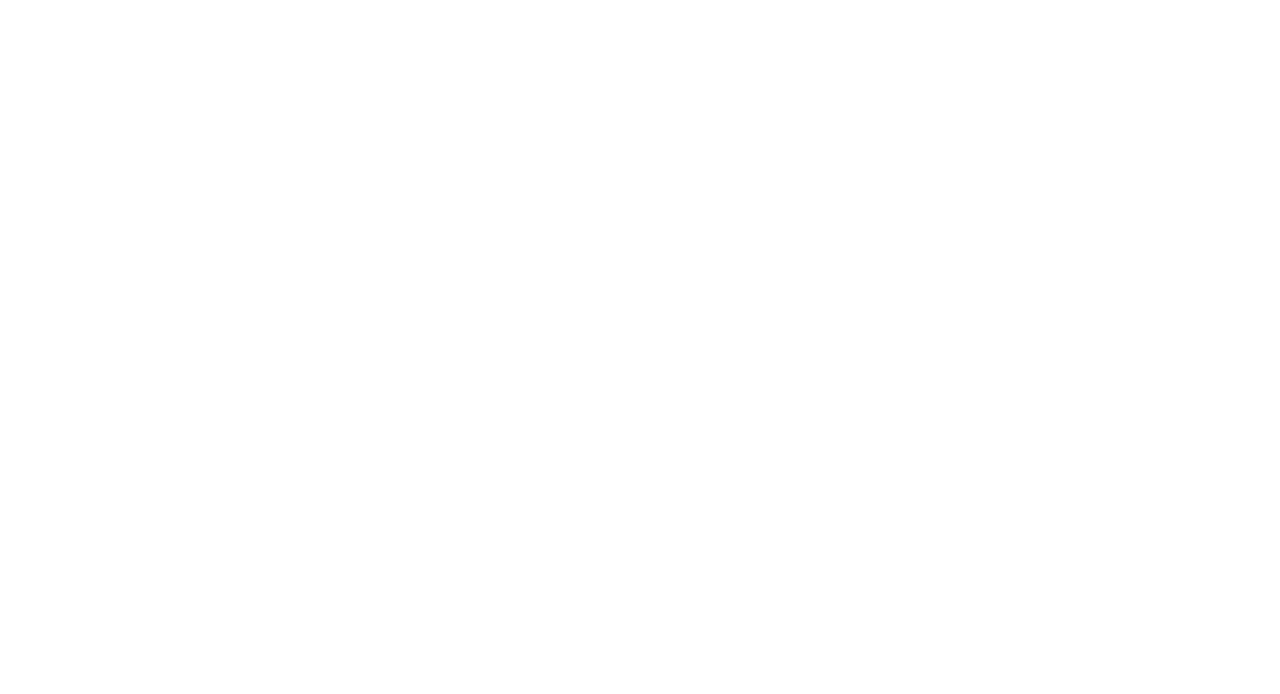
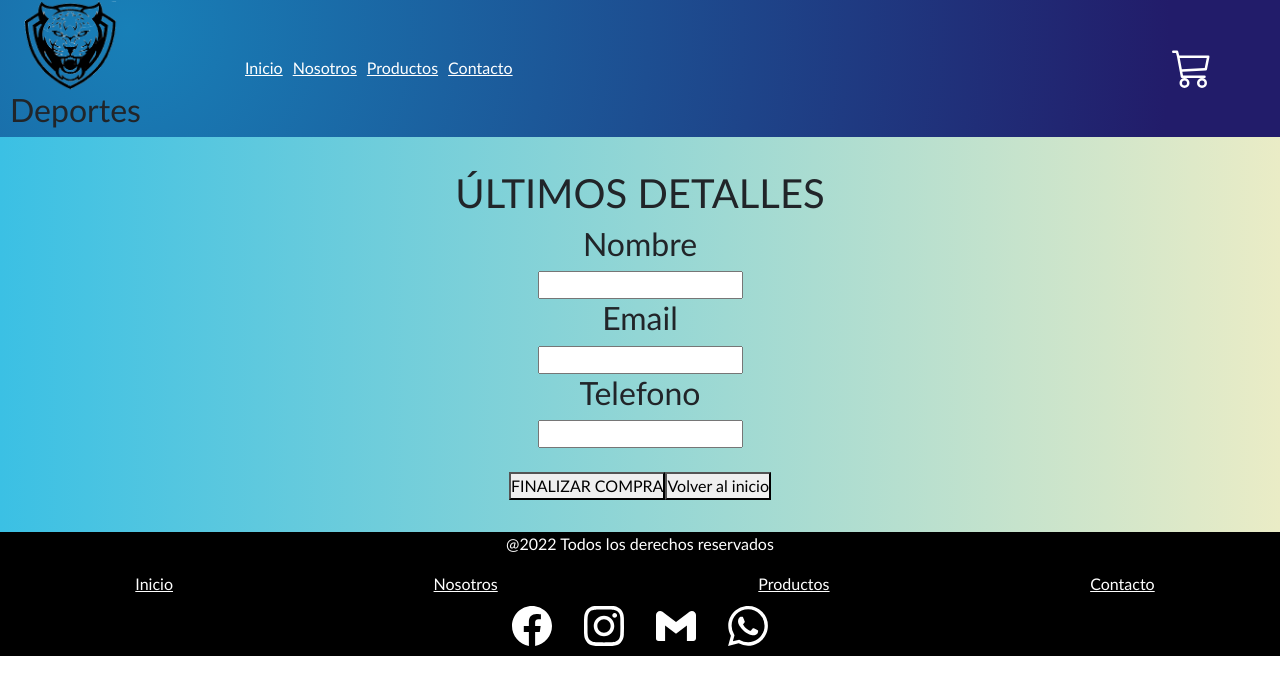
Before and after one commit to Nicolas50399/deportes-Aparicio, a React (Create React App) app: page /orden in a window 1280 px wide. Before the commit this address had no page. Shown: the top 694 px of the page. Built offline with nearby package versions, Linux system fonts and the light colour scheme.

Commit message:
manejo productos - genero orden pedido

```diff
--- a/src/FirebaseInicialize.js
+++ b/src/FirebaseInicialize.js
@@ -10,12 +10,12 @@
 export function FirebaseInicialize() {
 // Your web app's Firebase configuration
     const firebaseConfig = {
-        apiKey: "AIzaSyCzqwJrngA50MgPt6mtRYjL9t4qLElUhvk",
-        authDomain: "nico-app-88e7f.firebaseapp.com",
-        projectId: "nico-app-88e7f",
-        storageBucket: "nico-app-88e7f.appspot.com",
-        messagingSenderId: "264102794474",
-        appId: "1:264102794474:web:6960c6aca328ba58767393"
+        apiKey: "AIzaSyD2I3kurdpTTZksUGT8jdU_NpXdD92u1x8",
+        authDomain: "nico-app3.firebaseapp.com",
+        projectId: "nico-app3",
+        storageBucket: "nico-app3.appspot.com",
+        messagingSenderId: "820900891368",
+        appId: "1:820900891368:web:ebe3da271523b5d9ca575d"
     };
 
     // Initialize Firebase
--- a/src/components/AppRouting.js
+++ b/src/components/AppRouting.js
@@ -4,6 +4,7 @@
 import ProductoListContainer from "./ProductoListContainer";
 import { Cart } from "./Cart";
 import Finish from "./Finish";
+import Orden from "./Orden";
 
 export const AppRouting = () => {
     return (<BrowserRouter>
@@ -17,6 +18,7 @@
     */}
             <Route path="/cart" element={<Cart />} />
             <Route path="/finish" element={<Finish />} />
+            <Route path="/orden" element={<Orden />} />
         </Routes>
     </BrowserRouter>);
 }
--- a/src/components/Cart.jsx
+++ b/src/components/Cart.jsx
@@ -5,6 +5,7 @@
 import { useContext } from 'react';
 import ProductoCart from './ProductoCart';
 import { CartContext } from '../AppContext';
+import { useState } from 'react';
 
 
 export function Cart() {
@@ -16,6 +17,7 @@
     <>
     <Header />
     <main className='mainCart'>
+    <button onClick={() => console.log(cart)} >PRODUCTOS</button>
       <h1>CARRITO</h1>
         {(cart.length > 0) ?
         <>
@@ -25,8 +27,7 @@
         <h2>PRECIO TOTAL: ${price}</h2>
         <button className='button3' onClick={() => clear()}>Vaciar carrito</button>
         <button className='button1' onClick={() => {
-          clear();
-          navigate("/finish")
+          navigate("/orden")
           }}>Finalizar compra</button>
         </>
         :
--- a/src/components/Events/EventsExample.js
+++ b/src/components/Events/EventsExample.js
@@ -63,7 +63,7 @@
 };
 
 export const EventsExample = () => {
-    return <StockContainer componente={SelectComponent} />;
+    return <StockContainer componente={InputComponent} />;
 }
 
 const handleSubmit = e => {
--- a/src/components/Orden.jsx
+++ b/src/components/Orden.jsx
@@ -0,0 +1,78 @@
+import React from 'react'
+import { useContext } from 'react';
+import { useNavigate } from 'react-router-dom';
+import { CartContext } from '../AppContext';
+import { Footer, Header } from './ArchivoContainer';
+import { addDoc, collection, getFirestore, updateDoc, doc } from 'firebase/firestore';
+import { useState } from 'react';
+
+const SendOrder = (nombre, email, telefono) => {
+    const { CrearOrdenPedido, price, cart } = useContext(CartContext);
+    const order = {
+      buyer: { name: nombre, phone: telefono, email: email},
+      items: cart,
+      total: price
+    };
+    const db = getFirestore();
+
+    const ordersCollection = collection(db, "orders");
+
+    addDoc(ordersCollection, order).then(({ id }) => CrearOrdenPedido(id));
+  }
+
+  const UpdateOrder = () => {
+    const { cart } = useContext(CartContext);
+    const db = getFirestore();
+
+    for(let i = 0; i < cart.length; i++){
+        const orderDoc = doc(db, "productos", `${cart[i].id}`);
+        updateDoc(orderDoc, { stock: (cart[i].stock - cart[i].cant) });
+    }
+
+
+  }
+
+  const InputComponent = ( { valor, changeValue }) => {
+    return (
+        <input
+            type="text"
+            value={valor}
+            onChange={(e) => changeValue(e.target.value)}
+        />
+    );
+};
+
+function Orden() {
+    const [nombre, setNombre] = useState("");
+    const [email, setEmail] = useState("");
+    const [telefono, setTelefono] = useState("");
+
+    let navigate = useNavigate();
+    const { clear } = useContext(CartContext);
+  return (
+    <>
+    <Header />
+    <main>
+        <h1>ÚLTIMOS DETALLES</h1>
+        <h2>Nombre</h2>
+        <InputComponent valor={nombre} changeValue={setNombre} />
+        <h2>Email</h2>
+        <InputComponent valor={email} changeValue={setEmail} />
+        <h2>Telefono</h2>
+        <InputComponent valor={telefono} changeValue={setTelefono} />
+        <br />
+        <br />
+        <button onClick={() => {
+            SendOrder(nombre, email, telefono)
+            UpdateOrder()
+            navigate("/finish")
+            clear();
+            }}> FINALIZAR COMPRA </button>
+        <button onClick={() => navigate("/")}> Volver al inicio </button>
+    </main>
+    <Footer />
+    </>
+  )
+}
+
+export default Orden
--- a/src/components/ProductoCart.jsx
+++ b/src/components/ProductoCart.jsx
@@ -10,7 +10,11 @@
         <h2 className="nombreProducto">{nombre} X {cantidad}</h2>
         <img src={imagen} alt="IMG"/>
         <h4>$ {precio*cantidad}</h4>
-        <button className='button3' onClick = {() => removeProduct(id)}>Quitar producto</button>
+        <button className='button3' onClick = {
+          () => {
+            removeProduct(id)
+          }
+          }>Quitar producto</button>
     </div>
   )
 }
--- a/src/components/ProductoListContainer.jsx
+++ b/src/components/ProductoListContainer.jsx
@@ -1,6 +1,5 @@
 import React, { useEffect, useState } from 'react'
 import customFetch from "../utils/customFetch"
-import productos from './utils/productos'
 import './ProductoListContainerStyle.css'
 import ProductoList from './ProductoList'
 import Loader from './Loader'
@@ -30,8 +29,9 @@
           console.log("No results");
         }
         setProducts(snapshot.docs.map((doc) => ({ id: doc.id, ...doc.data() })));
+        registrarProductos(snapshot.docs.map((doc) => ({ id: doc.id, ...doc.data() })));
       });
-    }, []);
+    }, );
 
 
 
@@ -52,11 +52,11 @@
       });
     }
 
+
   return (
     <>
       <Header />
       <main>
-      {registrarProductos()}
       <button onClick={() => console.log(items)} >PRODUCTOS</button>
        <div className="secciones">
        <button className='button2' onClick={() => filtrarPor("futbol")}> Futbol </button>
--- a/src/components/utils/ProductoDetail.js
+++ b/src/components/utils/ProductoDetail.js
@@ -12,6 +12,7 @@
   const [agregado, setAgregado] = useState(false);
   const [cant, setCant] = useState(0);
   const [product, setProduct] = useState([])
+  const [stk, setStk] = useState();
   let navigate = useNavigate();
 
   useEffect(() => {
@@ -21,6 +22,7 @@
     getDoc(biciRef).then((snapshot) => {
         if(snapshot.exists()){
         setProduct({ id: snapshot.id, ...snapshot.data()});
+        setStk(items[id-1].stock)
         }
     });
 }, );
@@ -40,12 +42,12 @@
               console.log(cart)
             }}>Ir al carrito</button> :
             <>
-            <ProductoCount stock={stock} precio={precio} setCant={setCant} />
+            <ProductoCount stock={stk} precio={precio} setCant={setCant} />
             <button className='button2' onClick={
               () => {
                 console.log("agregado")
                 setAgregado(true)
-                addProduct(product, cant)
+                addProduct(items[id-1], cant)
                 /*
 
                 const db = getFirestore();
```
Also changed, not shown: src/AppContext.jsx (+14 -18 lines).
